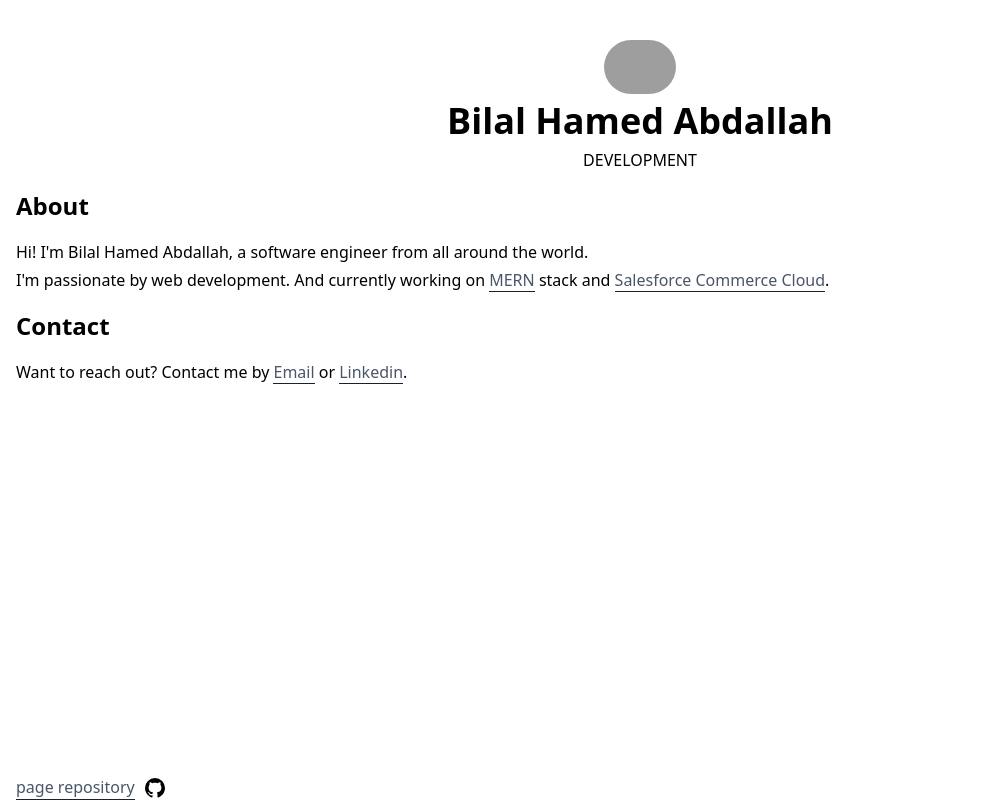
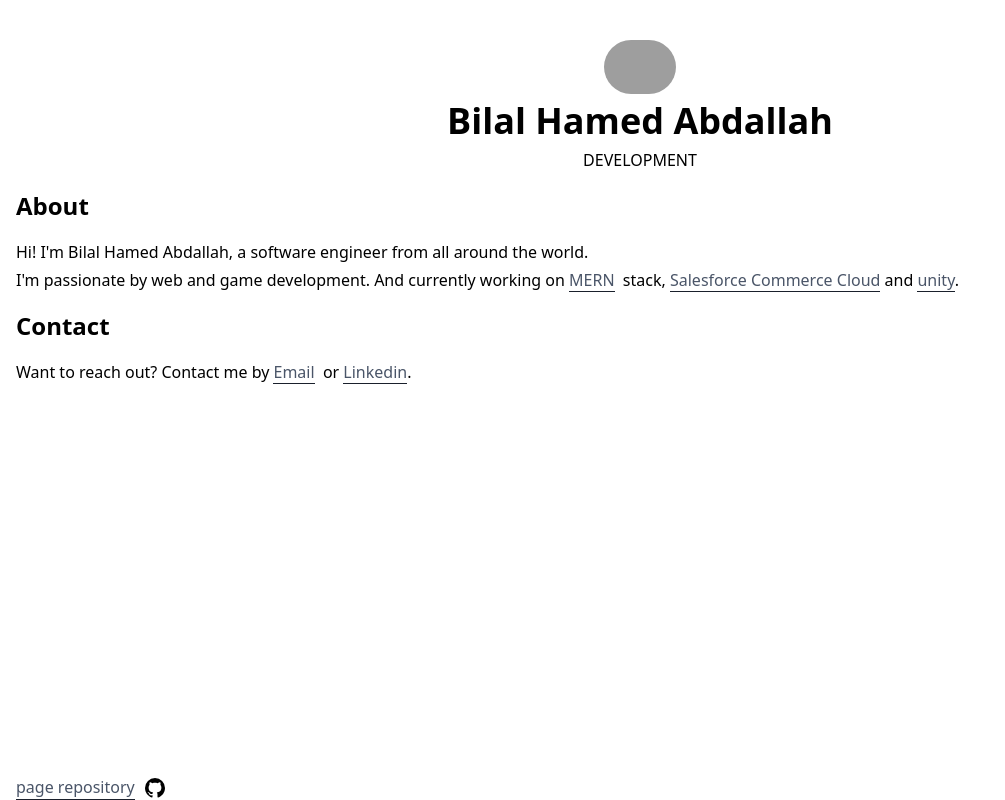
Before and after one commit to BilalDev/bilalhamedme, a Next.js app: page / in a window 1280 px wide. Shown: the whole page, without its empty margins (0-1005 px from the left). Built offline with nearby package versions, Linux system fonts and the light colour scheme; grey boxes are pictures that could not be loaded.

Commit message:
add unity to my skill

```diff
--- a/pages/index.tsx
+++ b/pages/index.tsx
@@ -3,11 +3,11 @@ import s from "./index.module.css";
 
 export default function Home(): JSX.Element {
   return (
-    <div className="container mx-auto px-4 pt-10 flex flex-col min-h-screen">
+    <div className="container flex flex-col min-h-screen px-4 pt-10 mx-auto">
       <main className="flex-grow">
         <div className="overflow-hidden">
           <img
-            className="rounded-full mx-auto"
+            className="mx-auto rounded-full"
             width={72}
             height={72}
             src="https://bilalhamed-me.s3.eu-west-3.amazonaws.com/me.jpeg"
@@ -18,41 +18,49 @@ export default function Home(): JSX.Element {
         <h1 className="text-4xl font-bold text-center">Bilal Hamed Abdallah</h1>
         <h3 className="text-center">DEVELOPMENT</h3>
 
-        <h2 className="font-bold text-2xl my-4">About</h2>
+        <h2 className="my-4 text-2xl font-bold">About</h2>
         <p className="mb-1">
           Hi! I'm Bilal Hamed Abdallah, a software engineer from all around the
           world.
         </p>
         <p>
-          I'm passionate by web development. And currently working on{" "}
+          I'm passionate by web and game development. And currently working
+          on&nbsp;
           <a
-            className="border-b border-gray-900 text-gray-700 hover:text-black"
+            className="text-gray-700 border-b border-gray-900 hover:text-black"
             href="https://www.mongodb.com/mern-stack"
           >
             MERN
-          </a>{" "}
-          stack and{" "}
+          </a>
+          &nbsp; stack,&nbsp;
           <a
-            className="border-b border-gray-900 text-gray-700 hover:text-black"
+            className="text-gray-700 border-b border-gray-900 hover:text-black"
             href="https://www.salesforce.com/fr/products/commerce-cloud/overview/"
           >
             Salesforce Commerce Cloud
           </a>
+          &nbsp;and&nbsp;
+          <a
+            className="text-gray-700 border-b border-gray-900 hover:text-black"
+            href="https://unity.com/"
+          >
+            unity
+          </a>
           .
         </p>
 
-        <h2 className="font-bold text-2xl my-4">Contact</h2>
+        <h2 className="my-4 text-2xl font-bold">Contact</h2>
         <p>
-          Want to reach out? Contact me by{" "}
+          Want to reach out? Contact me by&nbsp;
           <a
-            className="border-b border-gray-900 text-gray-700 hover:text-black"
+            className="text-gray-700 border-b border-gray-900 hover:text-black"
             href="mailto:hello@bilalhamed.me"
           >
             Email
-          </a>{" "}
-          or{" "}
+          </a>
+          &nbsp; or&nbsp;
           <a
-            className="border-b border-gray-900 text-gray-700 hover:text-black"
+            className="text-gray-700 border-b border-gray-900 hover:text-black"
             href="https://www.linkedin.com/in/bilaldev/"
           >
             Linkedin
@@ -64,14 +72,12 @@ export default function Home(): JSX.Element {
       <footer>
         <div className="flex items-center">
           <a
-            className="border-b border-gray-900 text-gray-700 hover:text-black"
+            className="text-gray-700 border-b border-gray-900 hover:text-black"
             href="https://github.com/BilalDev/bilalhamedme.git"
           >
             page repository
           </a>
-          <a
-            href="https://github.com/BilalDev/bilalhamedme.git"
-          >
+          <a href="https://github.com/BilalDev/bilalhamedme.git">
             <img className="ml-2" src="/github.svg" alt="github" />
           </a>
         </div>
```
